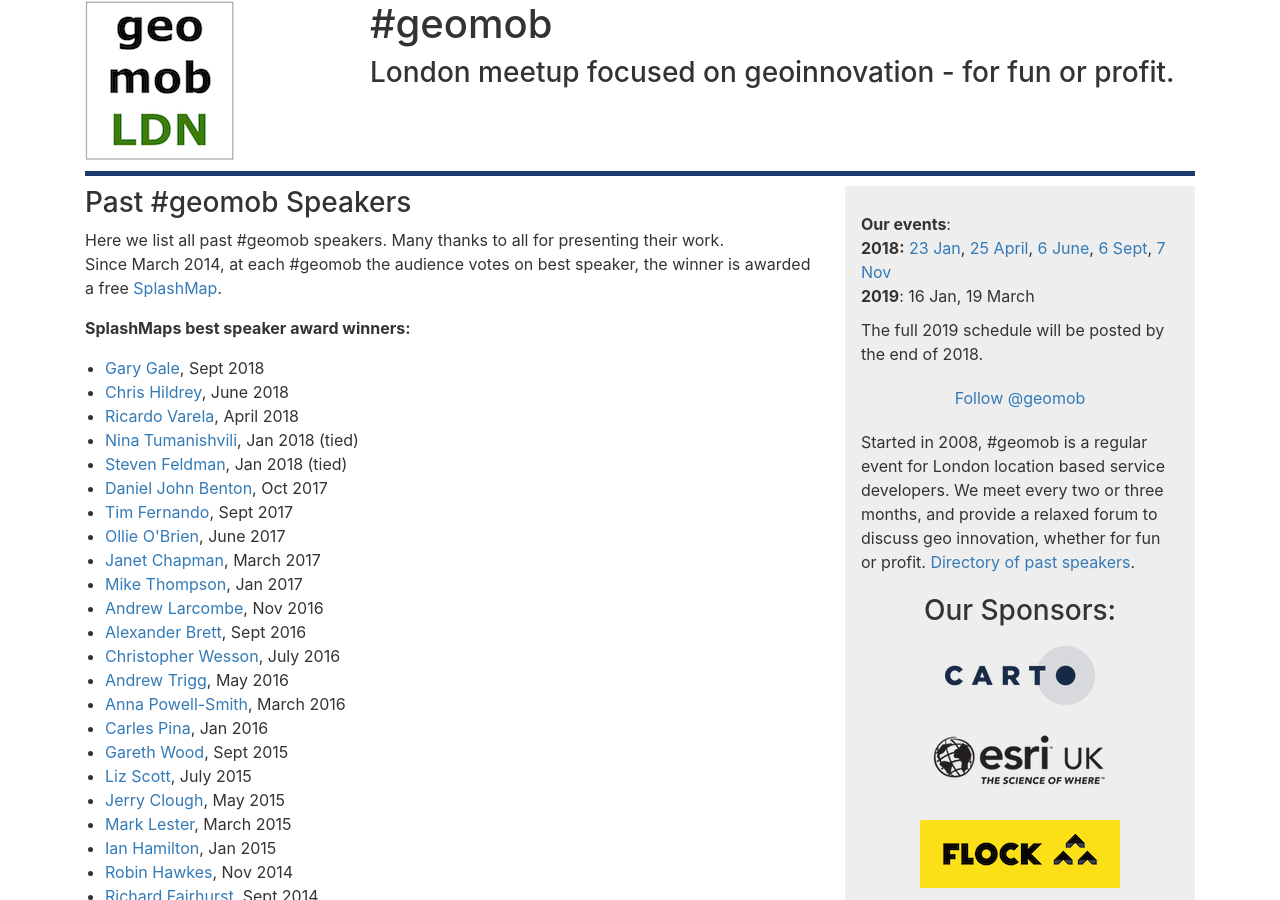
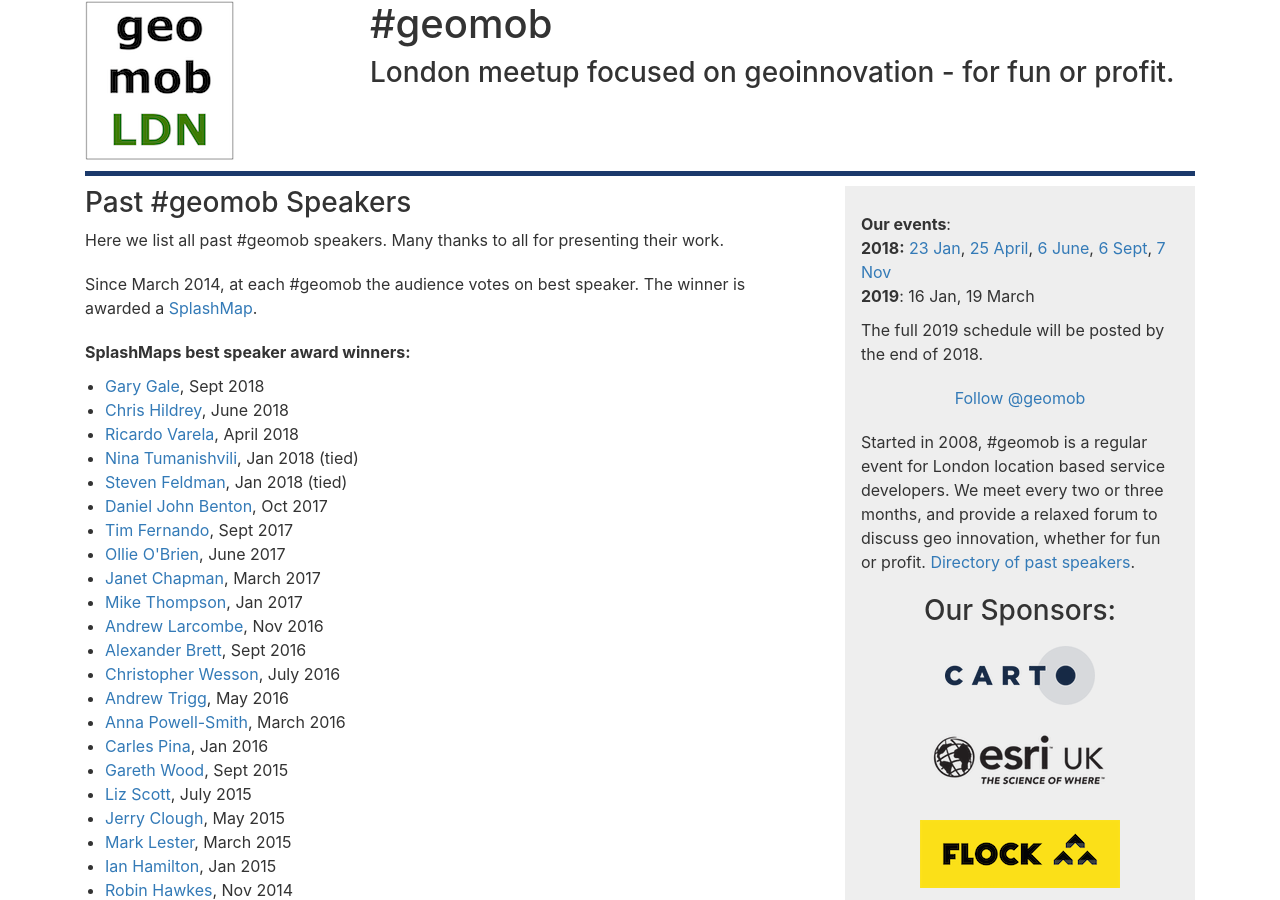
Before and after one commit to geomob/geomob-website, a Jekyll site: the page built from past-speakers.html, in a window 1280 px wide and 900 px high. Built offline with Jekyll 4.4.1, drawn with Linux system fonts in a browser that asks for light colours; comment, search, counter and statistics services are not loaded.

Commit message:
formatting clean-up

```diff
--- a/past-speakers.html
+++ b/past-speakers.html
@@ -8,12 +8,14 @@
 
 Here we list all past #geomob speakers. Many thanks to all for presenting their work.
 
-<p/>
-Since March 2014, at each #geomob the audience votes on best speaker, the winner is awarded a free <a href="http://www.splash-maps.com">SplashMap</a>.
-
-<p/>
-<strong>SplashMaps best speaker award winners:</strong>
-<ul>
+<div class="p20">
+Since March 2014, at each #geomob the audience votes on best speaker.
+The winner is awarded a <a href="http://www.splash-maps.com">SplashMap</a>.
+</div>
+<div class="p20">
+  <strong>SplashMaps best speaker award winners:</strong>
+</div>
+<ul class="p10">
   <li><a href="https://twitter.com/vicchi">Gary Gale</a>, Sept 2018</li>
   <li><a href="https://twitter.com/chrishildrey">Chris Hildrey</a>, June 2018</li>
   <li><a href="https://twitter.com/phobeo">Ricardo Varela</a>, April 2018</li>
@@ -45,7 +47,7 @@
 
 
 <strong>All speakers, in alphabetical order by last name:</strong>
-<ul>
+<ul class="p10">
   <li><a href="https://twitter.com/gravitystorm">Andy Allen</a>, March 2009, May 2015</li>
   <li><a href="https://twitter.com/zerebubuth">Matt Amos</a>, Feb 2012</li>
   <li><a href="https://twitter.com/vikasar">Vikas Arora</a>, May 2011</li>
@@ -53,13 +55,13 @@
   <li><a href="https://twitter.com/TughrulArslan">Tughrul Arslan</a>, Jan 2014</li>
   <li><a href="https://twitter.com/caffeinehit">Andy Ashburner</a>, March 2014</li>
   <li><a href="https://twitter.com/astletron">Mike Astle</a>, March 2009</li>
-  <li><a href="https://twitter.com/AlexisBatlle">Alexis Batlle</a>, Sept 2017&nbsp;</li>
+  <li><a href="https://twitter.com/AlexisBatlle">Alexis Batlle</a>, Sept 2017</li>
   <li><a href="https://twitter.com/goldrydigital">Dennis Bauszus</a>, June 2017</li>
   <li><a href="https://twitter.com/NickBearmanUK">Nick Bearman</a>, Nov 2016</li>
   <li><a href="https://github.com/DanielJohnBenton">Daniel John Benton</a>, Oct 2017</li>
   <li>Mark Berry, May 2015</li>
   <li><a href="https://twitter.com/wbiggs">Wes Biggs</a>, June 2009</li>
-  <li><a href="https://twitter.com/nick_b">Nick Black</a>, Nov 2008,&nbsp;March 2009</li>
+  <li><a href="https://twitter.com/nick_b">Nick Black</a>, Nov 2008, March 2009</li>
   <li><a href="http://blakesport.co.uk">Terry Blake</a>, March 2014</li>
   <li><a href="https://twitter.com/_andy_bolton">Andy Bolton</a>, March 2017</li>
   <li><a href="http://alexander-brett.co.uk">Alexander Brett</a>, Sept 2016</li>
@@ -108,7 +110,7 @@
   <li><a href="https://twitter.com/Silver7Mapping">Alice Gadney</a>, March 2017</li>
   <li><a href="https://twitter.com/maxgadney">Max Gadney</a>, Jan 2015</li>
   <li><a href="https://twitter.com/vicchi">Gary Gale</a>, Sept 2018, July 2016, Jan 2014/Banglaore, April 2013, Nov 2012, Nov 2008</li>
-  <li><a href="https://twitter.com/ivangayton">Ivan Gayton</a>, July 2015&nbsp;</li>
+  <li><a href="https://twitter.com/ivangayton">Ivan Gayton</a>, July 2015</li>
   <li><a href="https://twitter.com/rutgergeelen">Rutger Geelen</a>, Sept 2017</li>
   <li><a href="https://twitter.com/ParamosApp">January Geisert</a>, July 2015</li>
   <li><a href="https://twitter.com/charley_glynn">Charley Glynn</a>, Sept 2018</li>
@@ -150,7 +152,7 @@
   <li><a href="https://twitter.com/mhl20">Mark Longair</a>, May 2012</li>
   <li><a href="https://twitter.com/GavinLove">Gavin Love</a>, March 2015</li>
   <li><a href="https://twitter.com/jawj">George MacKerron</a>, Nov 2012</li>
-  <li><a href="https://twitter.com/zzzviad">Stefano Maggiolo</a>, Nov 2014&nbsp;</li>
+  <li><a href="https://twitter.com/zzzviad">Stefano Maggiolo</a>, Nov 2014</li>
   <li><a href="https://twitter.com/edthink">Ed Manley</a>, July 2014</li>
   <li><a href="https://twitter.com/mikel">Mikel Maron</a>, Jan 2010</li>
   <li><a href="https://twitter.com/geofftech">Geoff Marshall</a>, Oct 2013</li>
@@ -177,7 +179,7 @@
   <li><a href="https://twitter.com/krishan711">Krishan Patel</a>, May 2015</li>
   <li><a href="https://juliannepierce.com">Julianne Pearce</a>, Jan 2010</li>
   <li><a href="https://twitter.com/Lorp">Laurence Penney</a>, Sept 2012</li>
-  <li>Ryan Peggs, Oct 2017&nbsp;</li>
+  <li>Ryan Peggs, Oct 2017</li>
   <li><a href="https://twitter.com/portableant">Dan Pett</a>, Feb 2011</li>
   <li><a href="https://twitter.com/mapdev">David Piesse</a>, Sept 2018</li>
   <li><a href="http://pinux.info">Carles Pina</a>, Jan 2016</li>
```
